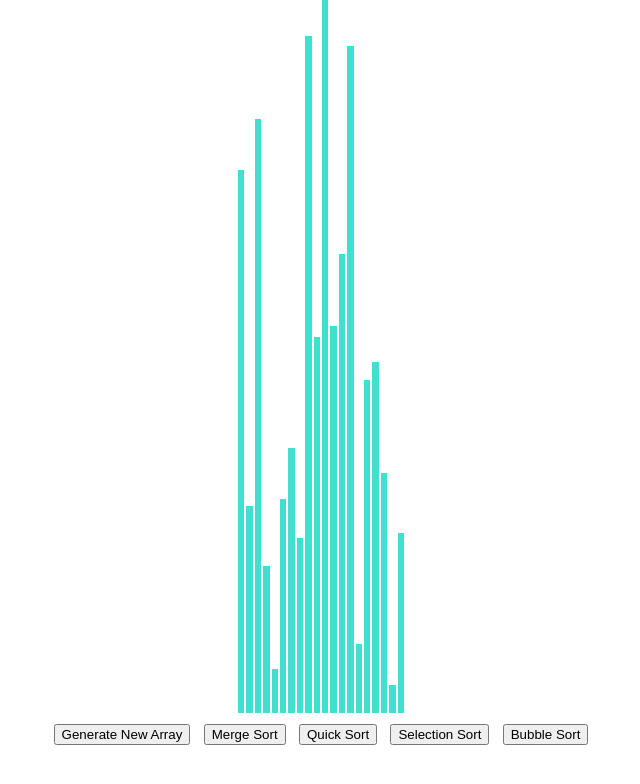
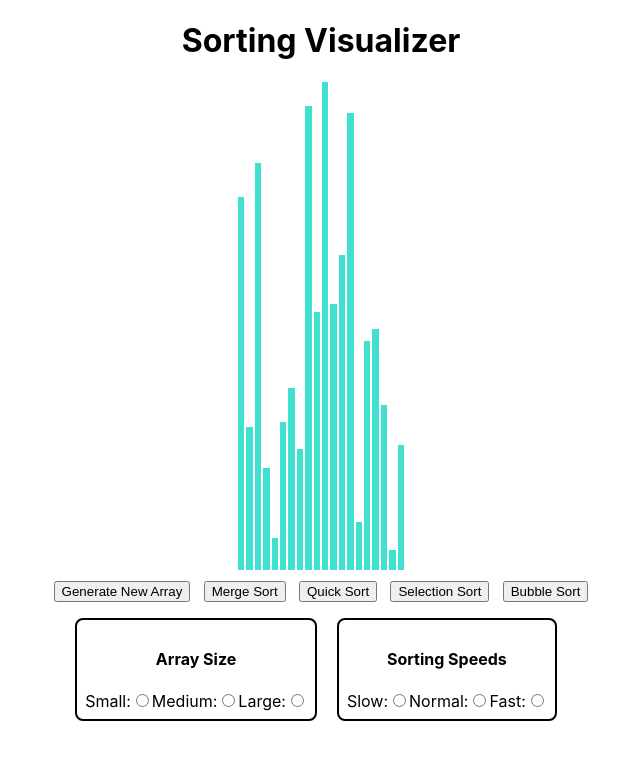
Before and after one commit to tomasu10/SortingVisualizer, a React (Create React App) app: page / in a window 1280 px wide. Shown: the top 784 px of the page, without its empty margins (319-959 px from the left). Built offline with nearby package versions, Linux system fonts and the light colour scheme.

Commit message:
"Add constants"

```diff
--- a/src/SortingVisualizer/SortingVisualizer.jsx
+++ b/src/SortingVisualizer/SortingVisualizer.jsx
@@ -1,24 +1,11 @@
 import React from 'react';
+import constants from '../constants'
 import { getMergeSortAnimations } from '../sortingAlgorithms/mergeSort.js';
 import { getBubbleSortAnimations } from '../sortingAlgorithms/bubbleSort.js';
 import { getQuickSortAnimations } from '../sortingAlgorithms/quickSort.js';
 import { getSelectionSortAnimations } from '../sortingAlgorithms/selectionSort.js';
 import './SortingVisualizer.css';
 
-// Change this value for the speed of the animations.
-const ANIMATION_SPEED_MS = 3;
-
-// Change this value for the number of bars (value) in the array.
-const NUMBER_OF_ARRAY_BARS = 20;
-
-// This is the main color of the array bars.
-const PRIMARY_COLOR = 'turquoise';
-
-// This is the color of array bars that are being compared throughout the animations.
-const SECONDARY_COLOR = 'red';
-
-// This is the color of array bars for quickSort Pivot.
-const TERTIARY_COLOR = 'yellow';
 
 
 export default class SortingVisualizer extends React.Component {
@@ -37,8 +24,8 @@ export default class SortingVisualizer extends React.Component {
 
   resetArray() {
     const array = [];
-    for (let i = 0; i < NUMBER_OF_ARRAY_BARS; i++) {
-      array.push(randomIntFromInterval(5, 730));
+    for (let i = 0; i < constants.NUM_OF_ARRAY_BARS; i++) {
+      array.push(randomIntFromInterval(5, 500));
     }
    this.setState({ array });
   //  const arr = [10,5,500,25];
@@ -54,17 +41,17 @@ export default class SortingVisualizer extends React.Component {
         const [barOneIdx, barTwoIdx] = animations[i];
         const barOneStyle = arrayBars[barOneIdx].style;
         const barTwoStyle = arrayBars[barTwoIdx].style;
-        const color = i % 3 === 0 ? SECONDARY_COLOR : PRIMARY_COLOR;
+        const color = i % 3 === 0 ? constants.SECONDARY_COLOR : constants.PRIMARY_COLOR;
         setTimeout(() => {
           barOneStyle.backgroundColor = color;
           barTwoStyle.backgroundColor = color;
-        }, i * ANIMATION_SPEED_MS);
+        }, i * constants.ANIMATION_SPEED_MS);
       } else {
         setTimeout(() => {
           const [barOneIdx, newHeight] = animations[i];
           const barOneStyle = arrayBars[barOneIdx].style;
           barOneStyle.height = `${newHeight}px`;
-        }, i * ANIMATION_SPEED_MS);
+        }, i * constants.ANIMATION_SPEED_MS);
       }
     }
   }
@@ -82,10 +69,10 @@ export default class SortingVisualizer extends React.Component {
       if (animations[i].pivotElement) {
         const pivot = animations[i].content;
         const pivotStyle = arrayBars[pivot].style;
-        const color = toTertiaryColor ? TERTIARY_COLOR : PRIMARY_COLOR;
+        const color = toTertiaryColor ? constants.TERTIARY_COLOR : constants.PRIMARY_COLOR;
         setTimeout(() => {
           pivotStyle.backgroundColor = color;
-        }, i * ANIMATION_SPEED_MS);
+        }, i * constants.ANIMATION_SPEED_MS);
       }
       else{
       //Check to see if the animation encompasses a swap
@@ -97,7 +84,7 @@ export default class SortingVisualizer extends React.Component {
           const barOneStyle = arrayBars[barOneIdx].style;
           const barTwoStyle = arrayBars[barTwoIdx].style;
           //Change colors of bars depending on the previous color
-          const color = toSecondaryColor ? SECONDARY_COLOR : PRIMARY_COLOR;
+          const color = toSecondaryColor ? constants.SECONDARY_COLOR : constants.PRIMARY_COLOR;
           toSecondaryColor = toSecondaryColor ? false : true;
           //Change color of compared bars on a timer
           setTimeout(() => {
@@ -105,7 +92,7 @@ export default class SortingVisualizer extends React.Component {
             barOneStyle.backgroundColor = color;
             if(barTwoIdx !== animations[i].pivotIdx)
             barTwoStyle.backgroundColor = color;
-          }, i * ANIMATION_SPEED_MS);
+          }, i * constants.ANIMATION_SPEED_MS);
         }
         else {
           //Swap Made
@@ -118,7 +105,7 @@ export default class SortingVisualizer extends React.Component {
             const [barTwoIdx, newHeight2] = animations[i].content2;
             const barTwoStyle = arrayBars[barTwoIdx].style;
             barTwoStyle.height = `${newHeight2}px`;
-          }, i * ANIMATION_SPEED_MS);
+          }, i * constants.ANIMATION_SPEED_MS);
         }
     }
     }
@@ -139,15 +126,15 @@ export default class SortingVisualizer extends React.Component {
         const barOneStyle = arrayBars[barOneIdx].style;
         const barTwoStyle = arrayBars[barTwoIdx].style;
         //Change colors of bars depending on the previous color. Find lowest value and change
-        const color1 = toSecondaryColor ? SECONDARY_COLOR : PRIMARY_COLOR;
-        const color2 = toTertiaryColor ? TERTIARY_COLOR : PRIMARY_COLOR;
+        const color1 = toSecondaryColor ? constants.SECONDARY_COLOR : constants.PRIMARY_COLOR;
+        const color2 = toTertiaryColor ? constants.TERTIARY_COLOR : constants.PRIMARY_COLOR;
         toSecondaryColor = toSecondaryColor ? false : true;
         toTertiaryColor = toTertiaryColor ? false : true;
         //Change color of compared bars on a timer
         setTimeout(() => {
           barOneStyle.backgroundColor = color1;
           barTwoStyle.backgroundColor = color2;
-        }, i * ANIMATION_SPEED_MS);
+        }, i * constants.ANIMATION_SPEED_MS);
       } else {
         //Swap Made
         toSecondaryColor = false;
@@ -163,7 +150,7 @@ export default class SortingVisualizer extends React.Component {
           const tempBackgroundColor = barOneStyle.backgroundColor;
           barOneStyle.backgroundColor = barTwoStyle.backgroundColor;
           barTwoStyle.backgroundColor = tempBackgroundColor;
-        }, i * ANIMATION_SPEED_MS);
+        }, i * constants.ANIMATION_SPEED_MS);
       }
     }
   }
@@ -184,13 +171,13 @@ export default class SortingVisualizer extends React.Component {
         const barOneStyle = arrayBars[barOneIdx].style;
         const barTwoStyle = arrayBars[barTwoIdx].style;
         //Change colors of bars depending on the previous color
-        const color = toSecondaryColor ? SECONDARY_COLOR : PRIMARY_COLOR;
+        const color = toSecondaryColor ? constants.SECONDARY_COLOR : constants.PRIMARY_COLOR;
         toSecondaryColor = toSecondaryColor ? false : true;
         //Change color of compared bars on a timer
         setTimeout(() => {
           barOneStyle.backgroundColor = color;
           barTwoStyle.backgroundColor = color;
-        }, i * ANIMATION_SPEED_MS);
+        }, i * constants.ANIMATION_SPEED_MS);
       } else {
         //Swap Made
         toSecondaryColor = false;
@@ -202,7 +189,7 @@ export default class SortingVisualizer extends React.Component {
           const [barTwoIdx, newHeight2] = animations[i].content2;
           const barTwoStyle = arrayBars[barTwoIdx].style;
           barTwoStyle.height = `${newHeight2}px`;
-        }, i * ANIMATION_SPEED_MS);
+        }, i * constants.ANIMATION_SPEED_MS);
 
       }
     }
@@ -230,12 +217,13 @@ export default class SortingVisualizer extends React.Component {
 
     return (
       <div className="array-container">
+        <h1>Sorting Visualizer</h1>
         {array.map((value, idx) => (
           <div
             className="array-bar"
             key={idx}
             style={{
-              backgroundColor: PRIMARY_COLOR,
+              backgroundColor: constants.PRIMARY_COLOR,
               height: `${value}px`,
             }}></div>
         ))}
@@ -248,6 +236,26 @@ export default class SortingVisualizer extends React.Component {
           {/* <button className = 'array-buttons' disabled = {this.state.waitForClick} onClick={() => this.testSortingAlgorithms()}>
             Test Sorting Algorithms
           </button> */}
+        </div>
+        <div className= 'array-sizes'>
+          <h4>Array Size</h4>
+          <label htmlFor="small">Small:</label>
+          <input  name="array-size" id="small" type="radio" value="small" onChange={this.adjustArraySize}></input>
+          <label htmlFor="medium">Medium:</label>
+          <input  name="array-size" id="medium" type="radio" value="medium"
+          onChange={this.adjustArraySize}></input>
+          <label htmlFor="large">Large:</label>
+          <input  name="array-size" id="large" type="radio" value="large" onChange={this.adjustArraySize}></input>
+        </div>
+        <div className = 'array-sorting-speeds'>
+          <h4>Sorting Speeds</h4>
+          <label htmlFor="slow">Slow:</label>
+          <input  name="sorting-speed" id="slow" type="radio" value="slow" onChange={this.adjustSortingSpeed}></input>
+          <label htmlFor="normal">Normal:</label>
+          <input  name="sorting-speed" id="normal" type="radio" value="normal"
+          onChange={this.adjustSortingSpeed}></input>
+          <label htmlFor="fast">Fast:</label>
+          <input  name="sorting-speed" id="fast" type="radio" value="fast" onChange={this.adjustSortingSpeed}></input>
         </div>
       </div>
     );
--- /dev/null
+++ b/src/constants.js
@@ -0,0 +1,22 @@
+const constants =  {
+
+    ANIMATION_SPEED_MS : 3,
+
+    NUM_OF_ARRAY_BARS: 20,
+    //Additional delay
+    ADDED_DELAY : 100,
+
+    // This is the main color of the array bars.
+    PRIMARY_COLOR : 'turquoise',
+
+    // This is the color of array bars that are being compared throughout the animations.
+    SECONDARY_COLOR :'red',
+
+    // This is the color of array bars for quickSort Pivot and lowest Value for selection Sort.
+    TERTIARY_COLOR:'yellow',
+
+    //This is the completed sort color
+    SUCCESS_COLOR : 'green'
+}
+
+export default constants;
```
